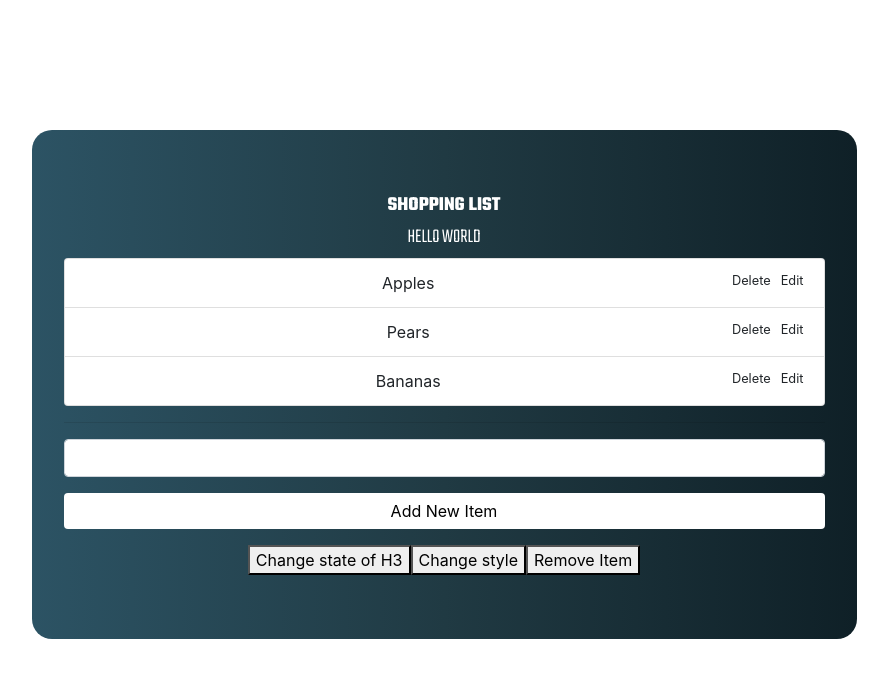
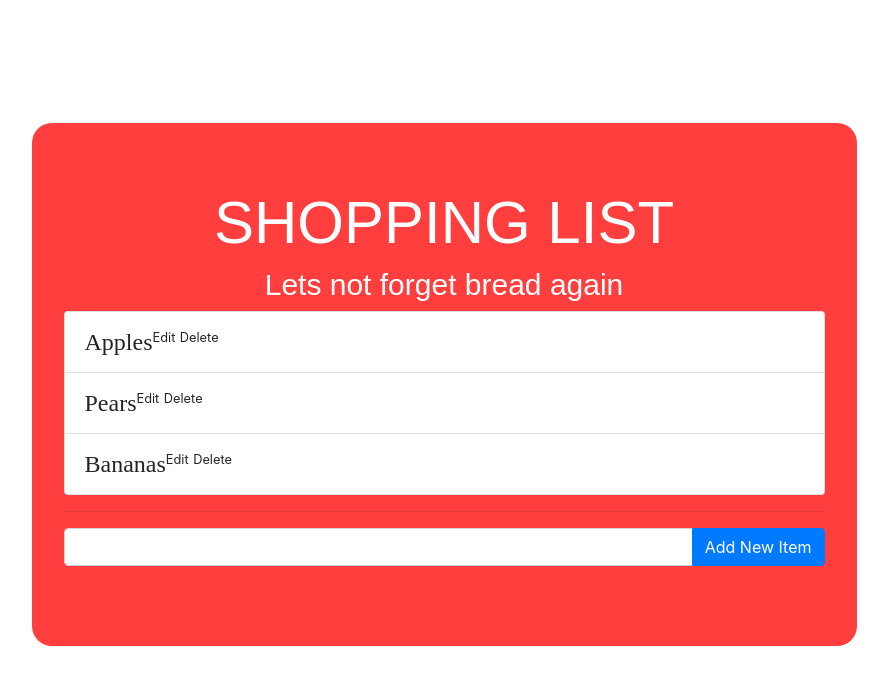
Before and after one commit to DantonR/react-intro, a React app: page / in a window 1280 px wide. Shown: the whole page, without its empty margins (196-1084 px from the left). Built offline with nearby package versions, Linux system fonts and the light colour scheme.

Commit message:
changing styling

```diff
--- a/src/form.js
+++ b/src/form.js
@@ -10,12 +10,14 @@ class Form extends Component{
     return (
       <div>
         <form onSubmit={this.onSubmit}>
-          <div className="form-group">
-            <input className="form-control" ref="newItem" type="text" value={this.props.editingValue} onChange={this.onChange}/>
+
+        <div class="input-group mb-3">
+          <input type="text" class="form-control" ref="newItem" value={this.props.editingValue} onChange={this.onChange} aria-describedby="button-addon2" />
+          <div class="input-group-append">
+            <button class="btn btn-primary" type="submit" id="button-addon2 btn">{this.props.buttonText}</button>
           </div>
-          <div className="form-group">
-            <button type="submit" id="btn" className="btn btn-primary btn-lng btn-block">{this.props.buttonText}</button>
-          </div>
+        </div>
+
         </form>
       </div>
     )
--- a/src/index.css
+++ b/src/index.css
@@ -6,10 +6,10 @@ h1 {
   /* color: #f06d06; */
   color: white;
   /* font-family: 'Franklin Gothic Medium', 'Arial Narrow', Arial, sans-serif; */
-  font-family: 'Teko', sans-serif;
-  font-size: 20px;
+  font-family: 'Calps', sans-serif;
+  font-size: 60px;
   text-transform: uppercase;
-  font-weight: 900
+  /* font-weight: 900 */
 }
 
 .display-4 {
@@ -18,15 +18,12 @@ h1 {
 
 h3 {
   color: white;
-  font-family: 'Teko', sans-serif;
-  font-size: 20px;
+  font-family: 'Bushcraft', sans-serif;
+  font-size: 30px;
 }
 
 .jumbotron {
-  /* background-color: rgb(236, 236, 236); */
-  background: #0f2027; /* fallback for old browsers */
-  background: -webkit-linear-gradient(to left, #0f2027, #203a43, #2c5364); /* Chrome 10-25, Safari 5.1-6 */
-  background: linear-gradient(to left, #0f2027, #203a43, #2c5364);
+  background-color: #ff3e3d;
   border: 0px solid #f06d06;
 
   border-radius: 20px;
@@ -50,7 +47,6 @@ h3 {
 
 .edit, .delete {
   font-size: .8rem;
-  float: right;
 
 }
 
@@ -61,3 +57,18 @@ h3 {
 .delete {
   margin-right: 10px;
 }
+
+.list-item {
+  font-family: 'Calps';
+  font-size: 1.5rem;
+  align-self: flex-start
+}
+
+.list-group-item {
+  /* align-items: center;
+  justify-content: center; */
+  display: flex
+}
+.controls {
+  justify-self: flex-end
+}
--- a/src/index.js
+++ b/src/index.js
@@ -21,7 +21,7 @@ class App extends Component {
           item: 'Bananas'
         }
       ], // list array end
-      text: 'HELLO WORLD',
+      text: 'Lets not forget bread again',
       style: 'empty',
       jumboClass: 'jumbotron text-center',
       darkTheme: false,
@@ -57,9 +57,6 @@ class App extends Component {
             updateItem={this.handleUpdate}
             changeText={this.handleChangeText}
           ></Form>
-          <button onClick={this.changeText}>Change state of H3</button>
-          <button onClick={this.changeStyle}>Change style</button>
-          <button onClick={this.removeItem}>Remove Item</button>
         </div>
       </div>
     )
@@ -69,24 +66,11 @@ class App extends Component {
     e.preventDefault();
     console.log(this.state);
 
-    // alert('h3 will be changed')
     this.setState({
       text: 'Button has been clicked',
       jumboClass: 'jumbotron text-center jumboDark'
-      // darkTheme: !this.state.darkTheme
     })
     console.log(this.state);
-
-
-    // if(this.state.darkTheme === true){
-    //   this.setState({
-    //     jumboClass: 'jumbotron text-center jumboDark'
-    //   })
-    // } else {
-    //   this.setState({
-    //     jumboClass: 'jumbotron text-center'
-    //   })
-    // }
 
   } // end change text
 
@@ -166,7 +150,7 @@ class ShoppingList extends Component {
         <ul className="list-group">
           {
             this.props.list.map(product => {
-              return <li key={product.id} product={product} className="list-group-item">{product.item}<span className="controls"> <span className="edit" onClick={this.edit.bind(this, product)}>Edit</span> <span className="delete" onClick={this.delete.bind(this, product)}>Delete</span></span></li>
+              return <li key={product.id} product={product} className="list-group-item"><span className="list-item">{product.item}</span><span className="controls"> <span className="edit" onClick={this.edit.bind(this, product)}>Edit</span> <span className="delete" onClick={this.delete.bind(this, product)}>Delete</span></span></li>
             })
           }
 
```
